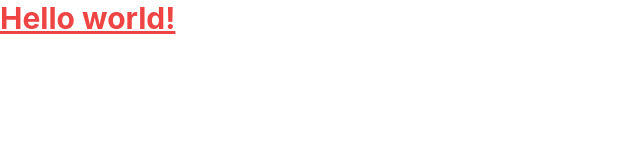
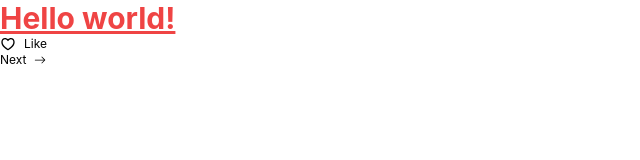
Before and after one commit to 4BsG/ClasificaEroticos, a Next.js app: page / in a window 1280 px wide. Shown: the top 160 px of the page, without its empty margins (0-640 px from the left). Built offline with nearby package versions, Linux system fonts and the light colour scheme.

Commit message:
feat: add components: ButtonIcon, ButtonLike, ButtonNav, ButtonFilter

```diff
--- /dev/null
+++ b/components/Button/ButtonFilter.tsx
@@ -0,0 +1,15 @@
+import { ButtonFilterProps } from ".";
+import { TbFilter } from "react-icons/tb";
+
+export const ButtonFilter: React.FC<ButtonFilterProps> = (prop) => {
+  const { children } = prop;
+
+  return (
+    <>
+      <div>
+        <TbFilter />
+        {children}
+      </div>
+    </>
+  );
+}
--- /dev/null
+++ b/components/Button/ButtonIcon.tsx
@@ -0,0 +1,16 @@
+import { ButtonIconProps } from ".";
+
+export const ButtonIcon: React.FC<ButtonIconProps> = (prop) => {
+  const {
+    icon,
+    className = "",
+  } = prop;
+
+  return (
+    <>
+      <div className={`btn-nav ${className}`}>
+        <i>{icon}</i>
+      </div>
+    </>
+  );
+}
--- /dev/null
+++ b/components/Button/ButtonLike.tsx
@@ -0,0 +1,26 @@
+import { useState } from "react";
+import { ButtonNavProps } from ".";
+
+export const ButtonLike: React.FC<ButtonNavProps> = (prop) => {
+  const {
+    children,
+    className = "",
+    size,
+    action,
+  } = prop;
+
+  const [ like, setLike ] = useState(false);
+
+  const toggleColor = () => {
+    action()
+    setLike(!like)
+  }
+
+  return (
+    <>
+      <div className={`btn-like btn-like-${size} ${like ? "text-primary" : "none"} ${className}`} onClick={toggleColor}>
+        {children}
+      </div>
+    </>
+  );
+}
--- /dev/null
+++ b/components/Button/ButtonNav.tsx
@@ -0,0 +1,19 @@
+import { ButtonNavProps } from ".";
+
+export const ButtonNav: React.FC<ButtonNavProps> = (prop) => {
+  const {
+    children,
+    className = "",
+    orientation,
+    size,
+    action,
+  } = prop;
+
+  return (
+    <>
+      <div className={`btn-nav btn-nav-${size} ${orientation} ${className}`} onClick={action}>
+        {children}
+      </div>
+    </>
+  );
+}
--- a/components/Button/index.ts
+++ b/components/Button/index.ts
@@ -17,3 +17,24 @@ export interface ButtonGroupProps {
   orientation?: "vertical" | "horizontal",
   align?: "center" | "start" | "end",
 }
+
+export interface ButtonNavProps {
+  children: ReactNode,
+  className?: string,
+  orientation?: "reverse",
+  size: "s" | "m",
+  action: () => void,
+}
+
+export interface ButtonIconProps {
+  icon: string,
+  className?: string,
+  background: "circle" | "square" | "none",
+  color: "primary",
+  action: () => void,
+}
+
+export interface ButtonFilterProps {
+  children: ReactNode,
+  action: () => void,
+}
--- a/package.json
+++ b/package.json
@@ -15,7 +15,8 @@
   "dependencies": {
     "next": "12.3.1",
     "react": "18.2.0",
-    "react-dom": "18.2.0"
+    "react-dom": "18.2.0",
+    "react-icons": "^4.4.0"
   },
   "devDependencies": {
     "@babel/core": "^7.19.3",
--- a/pages/index.tsx
+++ b/pages/index.tsx
@@ -1,5 +1,9 @@
 import type { NextPage } from 'next'
 import Head from 'next/head';
+import { ButtonNav } from '../components/Button/ButtonNav';
+import { ButtonLike } from '../components/Button/ButtonLike';
+import { RiHeart3Line } from 'react-icons/ri';
+import { BsArrowRight } from 'react-icons/bs';
 
 const Home: NextPage = () => {
 
@@ -15,6 +19,14 @@ const Home: NextPage = () => {
       <h1 className="text-3xl font-bold underline text-red-500">
       Hello world!
       </h1>
+
+      <ButtonLike size="s" action={() => alert("click")}>
+        <RiHeart3Line/>Like
+      </ButtonLike>
+
+      <ButtonNav size="s" orientation='reverse' action={() => alert("click")}>
+        <BsArrowRight />Next
+      </ButtonNav>
     </>
   )
 }
--- a/styles/globals.css
+++ b/styles/globals.css
@@ -63,6 +63,25 @@
 .btn-group {
   @apply w-full flex gap-4 items-center;
 }
+.btn-nav,
+.btn-like {
+  @apply flex gap-2 items-center w-fit cursor-pointer text-xs font-normal
+}
+.btn-nav-s > svg {
+  @apply text-xs
+}
+.btn-nav-m > svg {
+  @apply text-base
+}
+.btn-like-s > svg {
+  @apply text-base
+}
+.btn-like-m > svg {
+  @apply text-2xl
+}
+.reverse {
+  @apply flex-row-reverse;
+}
 
 /* INPUT */
 .input {
```
Also changed, not shown: 1 other file (tests, documents, lock files or other folders).
